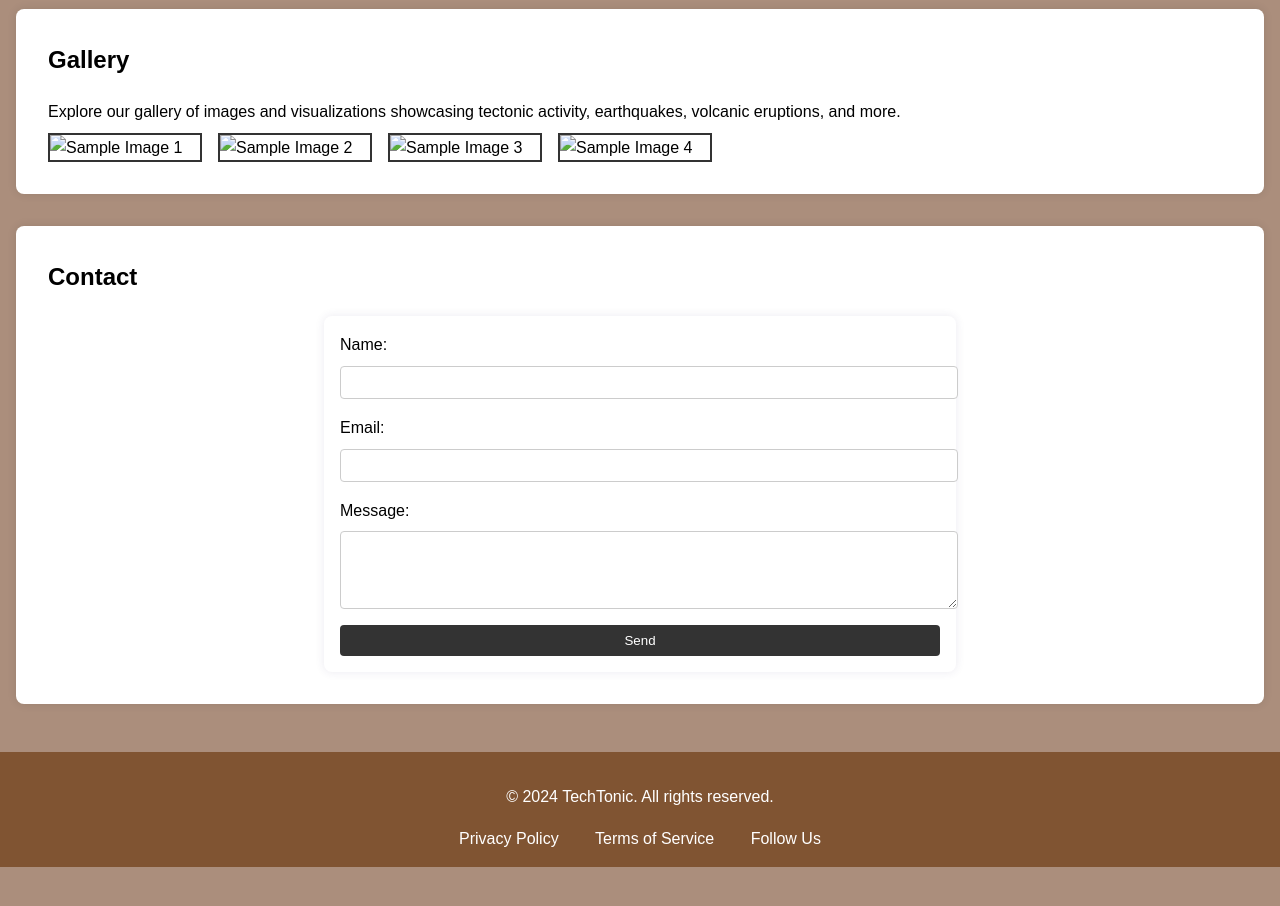
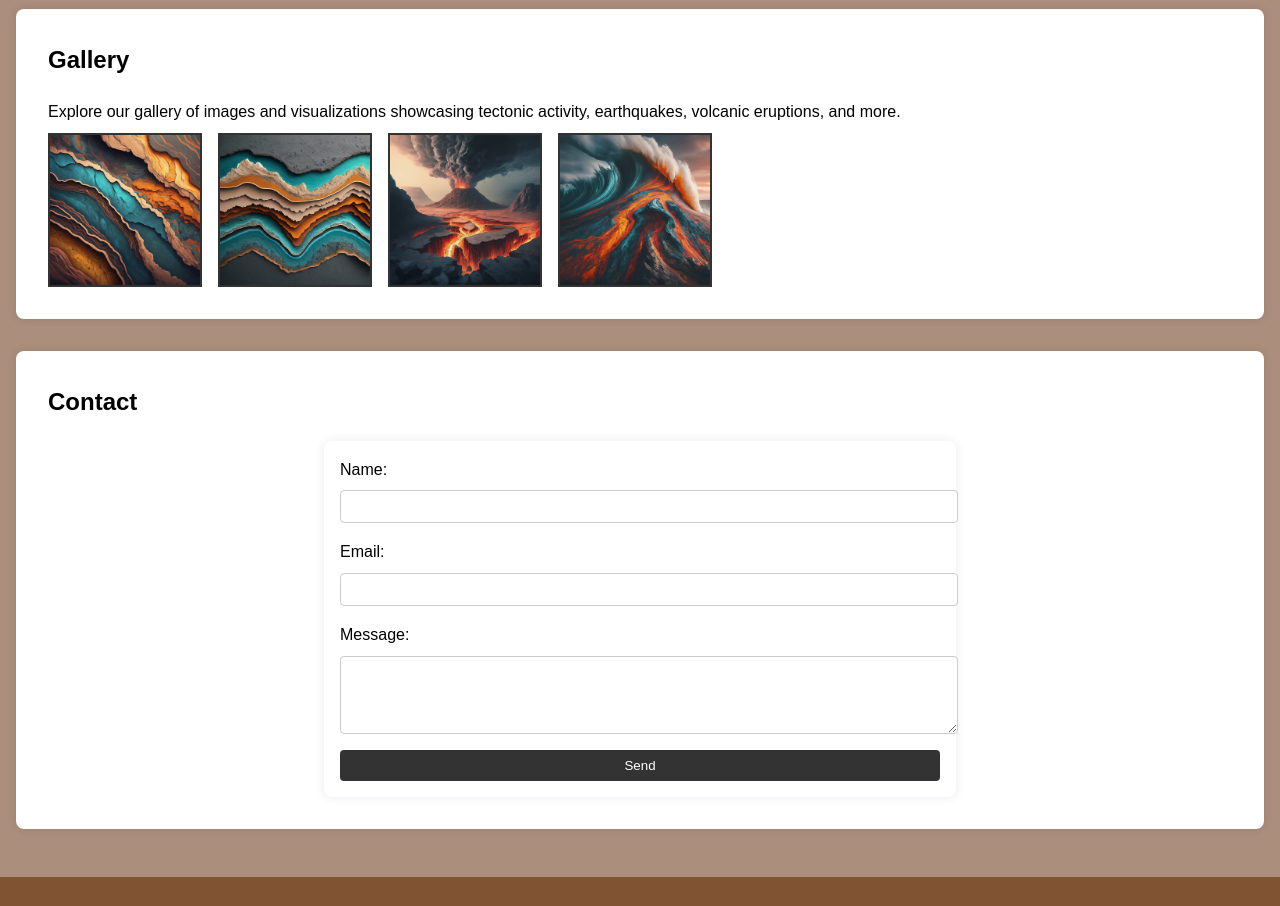
Before and after one commit to kingsman1473/TechTonic-website-, a plain HTML site: page index.html in a window 1280 px wide. Shown: the part 920-1826 px from the top of the page. Before the commit the page ends 1787 px from the top, so only its background shows below. Drawn offline with Linux system fonts and the light colour scheme.

Commit message:
imge path changes

```diff
--- a/index.html
+++ b/index.html
@@ -64,10 +64,10 @@
             <p>Explore our gallery of images and visualizations showcasing tectonic activity, earthquakes, volcanic
                 eruptions, and more.</p>
             <div class="gallery">
-                <img src="Gemini_Generated_Image_ucp291ucp291ucp2.jpg" alt="Sample Image 1">
-                <img src="Gemini_Generated_Image_ucp295ucp295ucp2.jpg" alt="Sample Image 2">
-                <img src="Gemini_Generated_Image_ucp293ucp293ucp2.jpg" alt="Sample Image 3">
-                <img src="Gemini_Generated_Image_ucp297ucp297ucp2.jpg" alt="Sample Image 4">
+                <img src="imges/Gemini_Generated_Image_ucp291ucp291ucp2.jpg" alt="Sample Image 1">
+                <img src="imges/Gemini_Generated_Image_ucp295ucp295ucp2.jpg" alt="Sample Image 2">
+                <img src="imges/Gemini_Generated_Image_ucp293ucp293ucp2.jpg" alt="Sample Image 3">
+                <img src="imges/Gemini_Generated_Image_ucp297ucp297ucp2.jpg" alt="Sample Image 4">
             </div>
         </section>
         <section id="contact">
```
